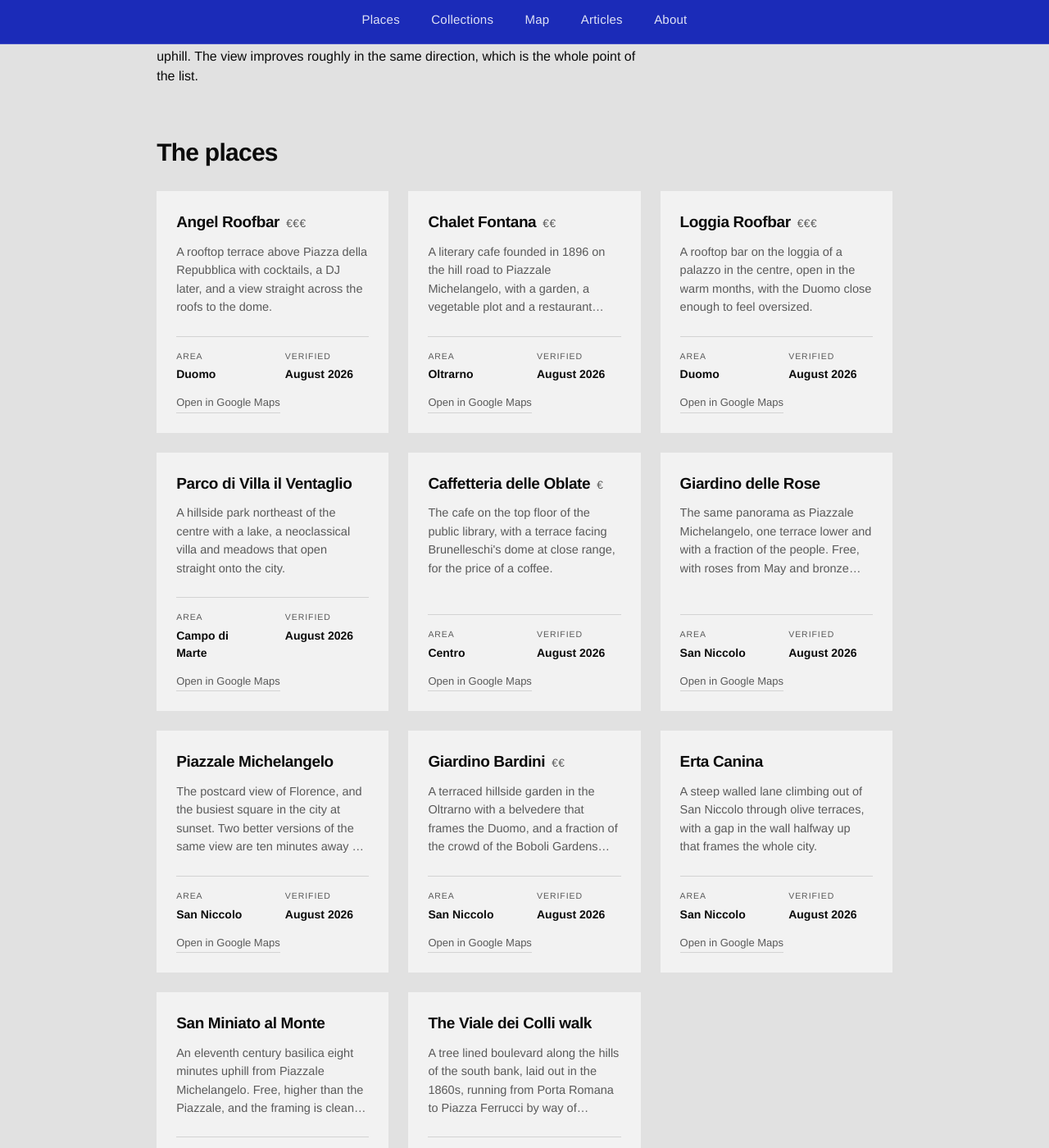
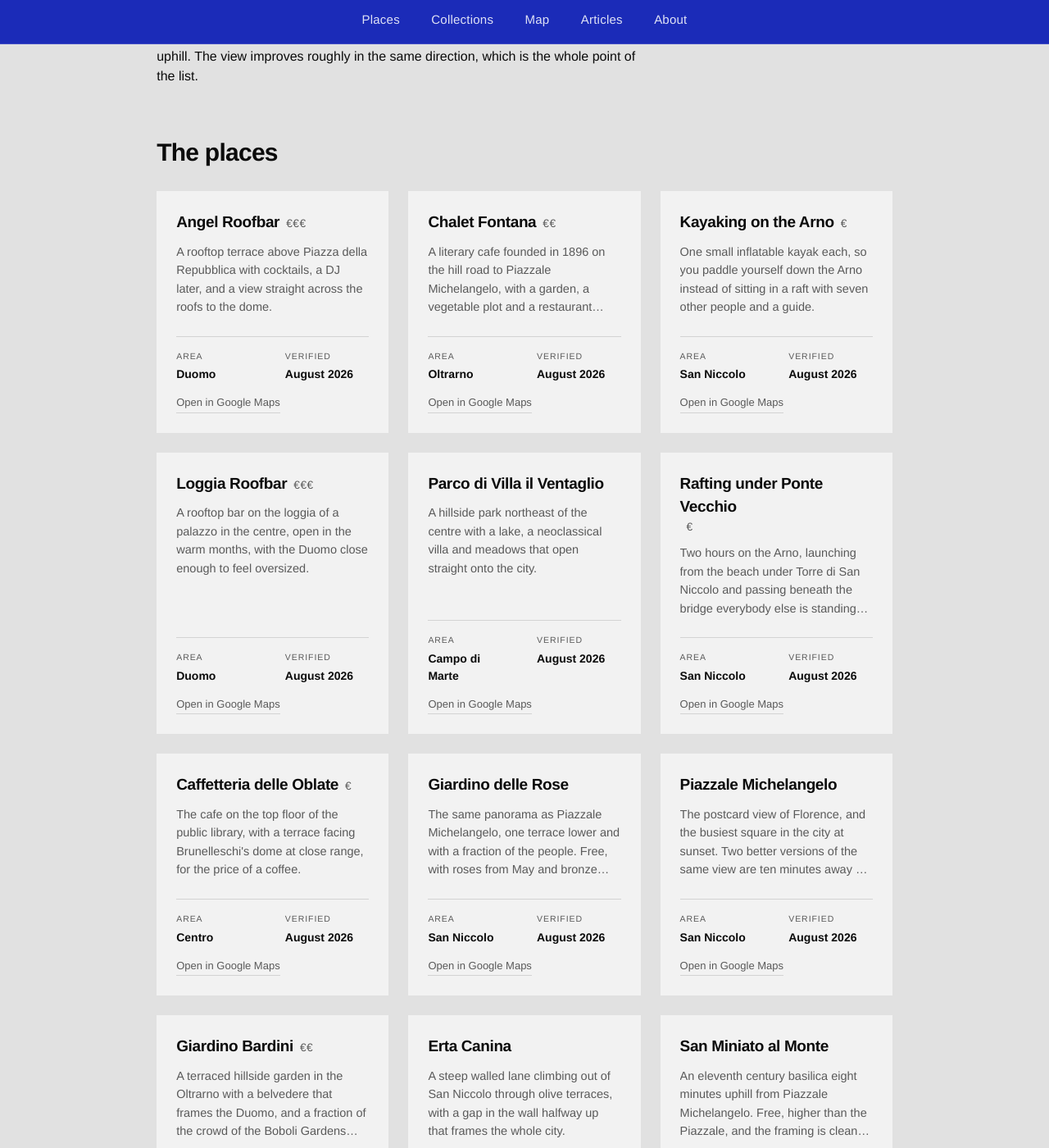
Before and after one commit to varyafalcon-coder/florencemediamag.com, a Jekyll site: the page built from collections/enjoy-the-view.md, in a window 1280 px wide and 1400 px high, scrolled down 767 px. Shown: the whole window at 82% size. Built offline with Jekyll 4.4.1, drawn with Linux system fonts in a browser that asks for light colours; some of the changed text lies outside the part shown.

Commit message:
Add files via upload

```diff
--- a/_places/kayaking-on-the-arno.md
+++ b/_places/kayaking-on-the-arno.md
@@ -6,9 +6,10 @@ area: "San Niccolo"
 verified: "August 2026"
 pin: 2
 maps: "https://maps.app.goo.gl/JchvViLUTS2tWiK58"
-price: "€€"
+price: "€"
 categories:
   - "by the river"
+  - "enjoy the view"
   - "do some outdoor activities"
   - "to do with kids"
 ---
--- a/_places/rafting-under-ponte-vecchio.md
+++ b/_places/rafting-under-ponte-vecchio.md
@@ -6,9 +6,10 @@ area: "San Niccolo"
 verified: "August 2026"
 pin: 1
 maps: "https://maps.app.goo.gl/JchvViLUTS2tWiK58"
-price: "€€"
+price: "€"
 categories:
   - "by the river"
+  - "enjoy the view"
   - "do some outdoor activities"
   - "to do with kids"
 ---
```
